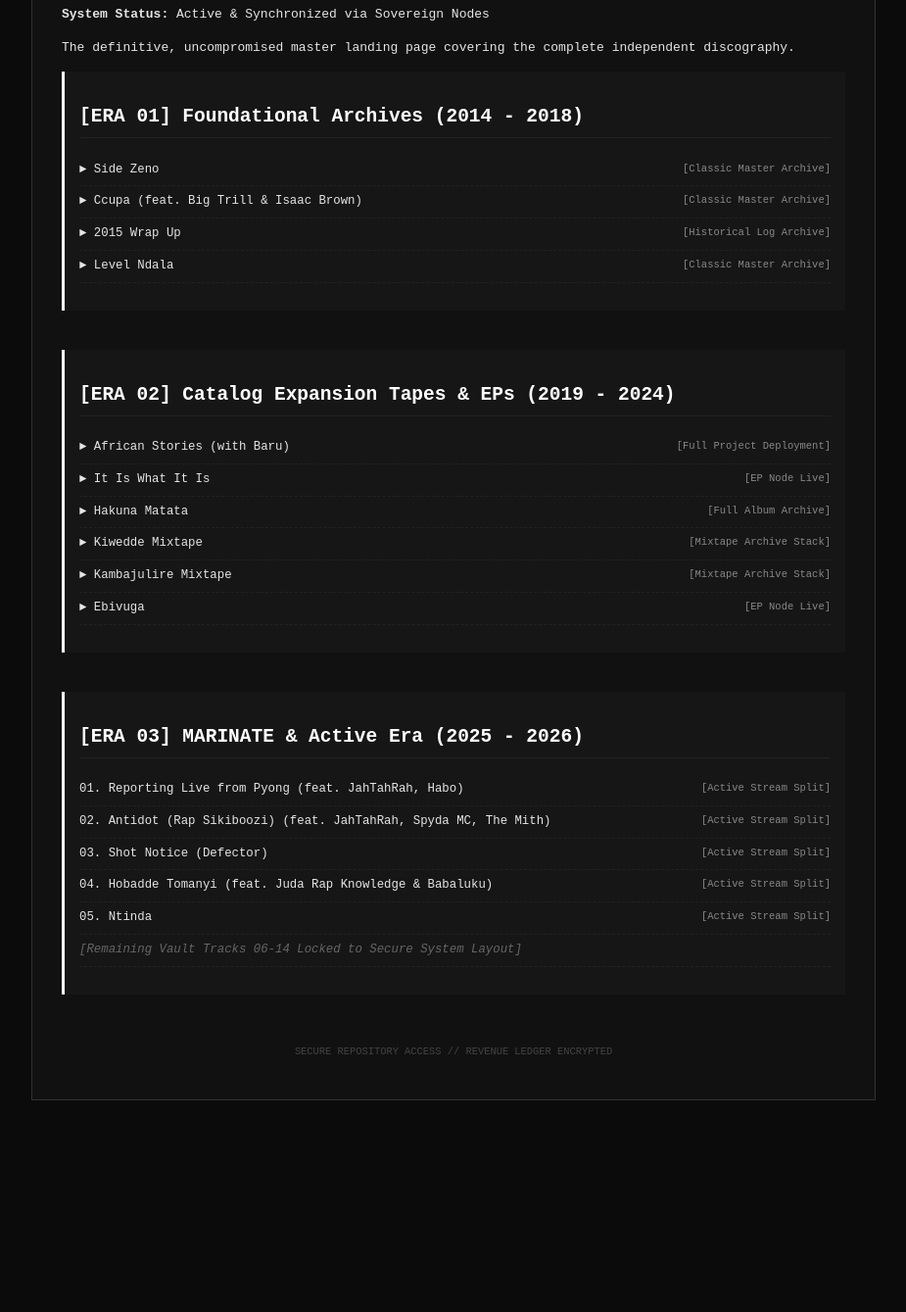
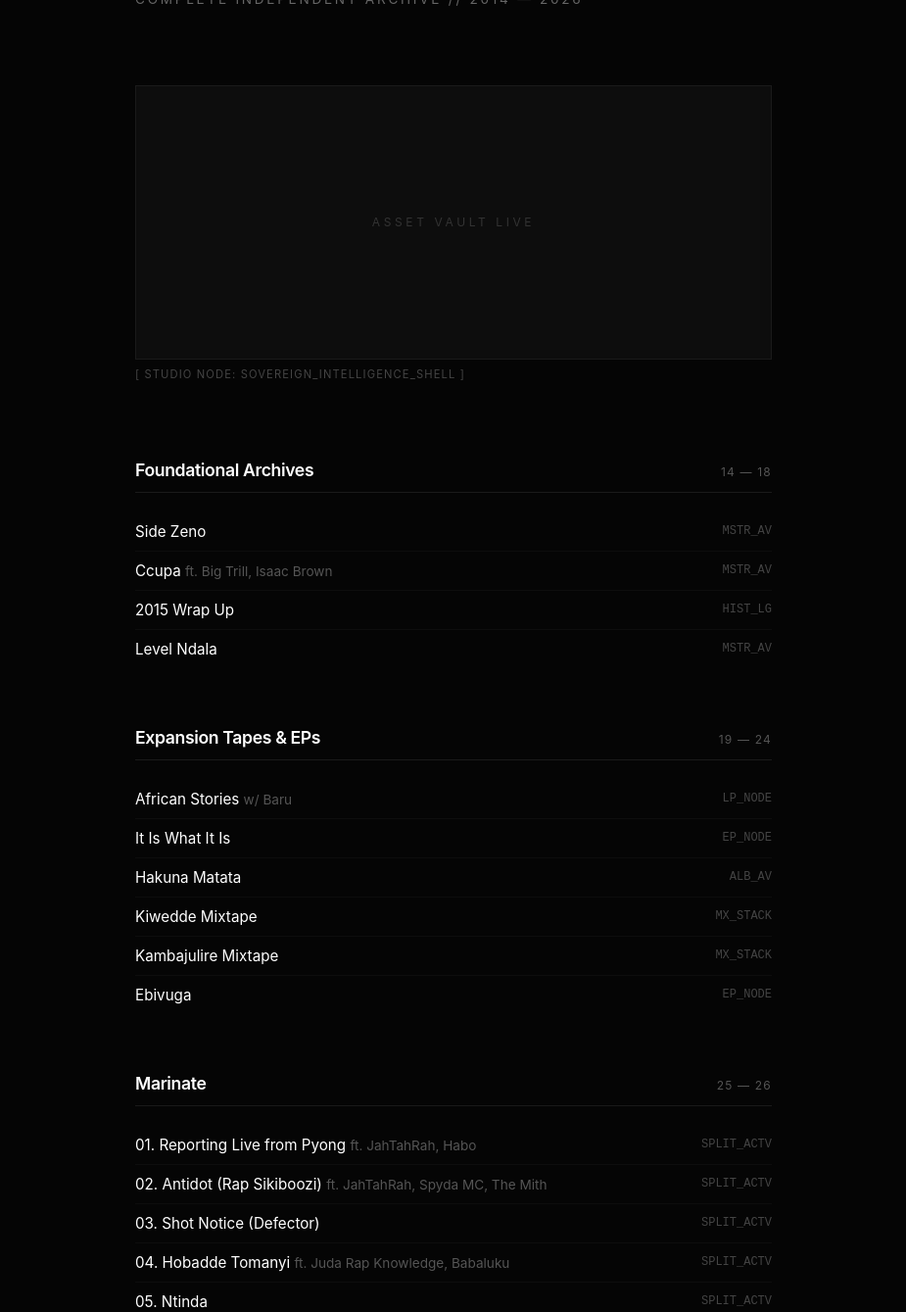
Before and after one commit to BudBudness/pryce-teeba-public, a plain HTML site: page index.html in a window 1280 px wide. Shown: the part 136-1475 px from the top of the page at 98% size, without its empty margins (177-1102 px from the left). Before the commit the page ends 1287 px from the top, so only its background shows below. Drawn offline with Linux system fonts and the light colour scheme.

Commit message:
Complete overhaul to minimal high fashion editorial layout

```diff
--- a/index.html
+++ b/index.html
@@ -3,61 +3,101 @@
 <head>
     <meta charset="UTF-8">
     <meta name="viewport" content="width=device-width, initial-scale=1.0">
-    <title>Pryce Teeba - Complete Catalog Vault</title>
+    <title>Pryce Teeba — Catalog</title>
     <style>
-        body { background-color: #0b0b0b; color: #e5e5e5; font-family: monospace; padding: 20px; line-height: 1.6; }
-        .vault-container { max-width: 800px; margin: 0 auto; border: 1px solid #333; padding: 30px; background-color: #111; }
-        h1, h2, h3 { color: #fff; border-bottom: 1px solid #222; padding-bottom: 5px; }
-        .era-block { margin-bottom: 40px; padding: 15px; border-left: 3px solid #fff; background: #161616; }
-        .track-list { list-style-type: none; padding-left: 0; }
-        .track-item { padding: 6px 0; border-bottom: 1px dashed #222; font-size: 0.95em; }
-        .tag { color: #888; font-size: 0.85em; float: right; }
-        .clear { clear: both; }
+        * { box-sizing: border-box; margin: 0; padding: 0; }
+        body { background-color: #050505; color: #ffffff; font-family: -apple-system, BlinkMacSystemFont, "Segoe UI", Roboto, Helvetica, Arial, sans-serif; padding: 40px 20px; -webkit-font-smoothing: antialiased; }
+        .wrapper { max-width: 650px; margin: 0 auto; }
+
+        /* High Fashion Header */
+        header { margin-bottom: 80px; margin-top: 40px; }
+        h1 { font-size: 2.2rem; font-weight: 800; letter-spacing: -0.05em; line-height: 1.1; text-transform: uppercase; margin-bottom: 8px; }
+        .subtitle { font-size: 0.85rem; font-weight: 400; text-transform: uppercase; letter-spacing: 0.2em; color: #666; }
+
+        /* Hero Visual Frame */
+        .hero-placeholder { width: 100%; height: 280px; background-color: #0d0d0d; border: 1px solid #1a1a1a; margin-bottom: 8px; display: flex; align-items: center; justify-content: center; color: #333; font-size: 0.75rem; letter-spacing: 0.3em; text-transform: uppercase; }
+        .hero-caption { font-size: 0.7rem; color: #444; letter-spacing: 0.1em; text-transform: uppercase; margin-bottom: 80px; }
+
+        /* Era Sectioning */
+        .era-section { margin-bottom: 60px; }
+        .era-header { display: flex; justify-content: space-between; align-items: baseline; border-bottom: 1px solid #1a1a1a; padding-bottom: 12px; margin-bottom: 20px; cursor: pointer; }
+        .era-title { font-size: 1.1rem; font-weight: 600; letter-spacing: -0.02em; }
+        .era-meta { font-size: 0.75rem; letter-spacing: 0.1em; color: #555; text-transform: uppercase; }
+
+        /* Track/Project Lists */
+        .catalog-list { list-style: none; }
+        .catalog-item { font-size: 0.95rem; font-weight: 400; padding: 10px 0; display: flex; justify-content: space-between; align-items: center; border-bottom: 1px solid #0d0d0d; }
+        .catalog-item:last-child { border-bottom: none; }
+        .item-meta { font-size: 0.75rem; color: #444; font-family: monospace; }
+        .locked-msg { font-size: 0.85rem; color: #444; font-style: italic; padding: 10px 0; }
+
+        /* Minimal Footer */
+        footer { margin-top: 120px; text-align: center; border-top: 1px solid #1a1a1a; padding-top: 30px; }
+        .footer-tag { font-size: 0.65rem; letter-spacing: 0.25em; color: #333; text-transform: uppercase; }
     </style>
 </head>
 <body>
-    <div class="vault-container">
-        <h1>PRYCE TEEBA // DIGITAL VAULT ARCHIVE</h1>
-        <p><strong>System Status:</strong> Active & Synchronized via Sovereign Nodes</p>
-        <p>The definitive, uncompromised master landing page covering the complete independent discography.</p>
+    <div class="wrapper">
+        <header>
+            <h1>Pryce Teeba</h1>
+            <div class="subtitle">Complete Independent Archive // 2014 — 2026</div>
+        </header>
 
-        <div class="era-block">
-            <h2>[ERA 01] Foundational Archives (2014 - 2018)</h2>
-            <ul class="track-list">
-                <li class="track-item">► Side Zeno <span class="tag">[Classic Master Archive]</span></li><div class="clear"></div>
-                <li class="track-item">► Ccupa (feat. Big Trill & Isaac Brown) <span class="tag">[Classic Master Archive]</span></li><div class="clear"></div>
-                <li class="track-item">► 2015 Wrap Up <span class="tag">[Historical Log Archive]</span></li><div class="clear"></div>
-                <li class="track-item">► Level Ndala <span class="tag">[Classic Master Archive]</span></li><div class="clear"></div>
-            </ul>
-        </div>
+        <!-- Dynamic High-Fashion Art Frame Placeholder -->
+        <div class="hero-placeholder">Asset Vault Live</div>
+        <div class="hero-caption">[ Studio Node: sovereign_intelligence_shell ]</div>
 
-        <div class="era-block">
-            <h2>[ERA 02] Catalog Expansion Tapes & EPs (2019 - 2024)</h2>
-            <ul class="track-list">
-                <li class="track-item">► African Stories (with Baru) <span class="tag">[Full Project Deployment]</span></li><div class="clear"></div>
-                <li class="track-item">► It Is What It Is <span class="tag">[EP Node Live]</span></li><div class="clear"></div>
-                <li class="track-item">► Hakuna Matata <span class="tag">[Full Album Archive]</span></li><div class="clear"></div>
-                <li class="track-item">► Kiwedde Mixtape <span class="tag">[Mixtape Archive Stack]</span></li><div class="clear"></div>
-                <li class="track-item">► Kambajulire Mixtape <span class="tag">[Mixtape Archive Stack]</span></li><div class="clear"></div>
-                <li class="track-item">► Ebivuga <span class="tag">[EP Node Live]</span></li><div class="clear"></div>
-            </ul>
-        </div>
+        <main>
+            <!-- ERA 01 -->
+            <section class="era-section">
+                <div class="era-header">
+                    <span class="era-title">Foundational Archives</span>
+                    <span class="era-meta">14 — 18</span>
+                </div>
+                <ul class="catalog-list">
+                    <li class="catalog-item"><span>Side Zeno</span><span class="item-meta">MSTR_AV</span></li>
+                    <li class="catalog-item"><span>Ccupa <span style="color:#555; font-size:0.85rem;">ft. Big Trill, Isaac Brown</span></span><span class="item-meta">MSTR_AV</span></li>
+                    <li class="catalog-item"><span>2015 Wrap Up</span><span class="item-meta">HIST_LG</span></li>
+                    <li class="catalog-item"><span>Level Ndala</span><span class="item-meta">MSTR_AV</span></li>
+                </ul>
+            </section>
 
-        <div class="era-block">
-            <h2>[ERA 03] MARINATE & Active Era (2025 - 2026)</h2>
-            <ul class="track-list">
-                <li class="track-item">01. Reporting Live from Pyong (feat. JahTahRah, Habo) <span class="tag">[Active Stream Split]</span></li><div class="clear"></div>
-                <li class="track-item">02. Antidot (Rap Sikiboozi) (feat. JahTahRah, Spyda MC, The Mith) <span class="tag">[Active Stream Split]</span></li><div class="clear"></div>
-                <li class="track-item">03. Shot Notice (Defector) <span class="tag">[Active Stream Split]</span></li><div class="clear"></div>
-                <li class="track-item">04. Hobadde Tomanyi (feat. Juda Rap Knowledge & Babaluku) <span class="tag">[Active Stream Split]</span></li><div class="clear"></div>
-                <li class="track-item">05. Ntinda <span class="tag">[Active Stream Split]</span></li><div class="clear"></div>
-                <div class="track-item" style="color: #666; font-style: italic;">[Remaining Vault Tracks 06-14 Locked to Secure System Layout]</div>
-            </ul>
-        </div>
+            <!-- ERA 02 -->
+            <section class="era-section">
+                <div class="era-header">
+                    <span class="era-title">Expansion Tapes & EPs</span>
+                    <span class="era-meta">19 — 24</span>
+                </div>
+                <ul class="catalog-list">
+                    <li class="catalog-item"><span>African Stories <span style="color:#555; font-size:0.85rem;">w/ Baru</span></span><span class="item-meta">LP_NODE</span></li>
+                    <li class="catalog-item"><span>It Is What It Is</span><span class="item-meta">EP_NODE</span></li>
+                    <li class="catalog-item"><span>Hakuna Matata</span><span class="item-meta">ALB_AV</span></li>
+                    <li class="catalog-item"><span>Kiwedde Mixtape</span><span class="item-meta">MX_STACK</span></li>
+                    <li class="catalog-item"><span>Kambajulire Mixtape</span><span class="item-meta">MX_STACK</span></li>
+                    <li class="catalog-item"><span>Ebivuga</span><span class="item-meta">EP_NODE</span></li>
+                </ul>
+            </section>
 
-        <p style="text-align: center; color: #444; font-size: 0.8em; margin-top: 50px;">
-            SECURE REPOSITORY ACCESS // REVENUE LEDGER ENCRYPTED
-        </p>
+            <!-- ERA 03 -->
+            <section class="era-section">
+                <div class="era-header">
+                    <span class="era-title">Marinate</span>
+                    <span class="era-meta">25 — 26</span>
+                </div>
+                <ul class="catalog-list">
+                    <li class="catalog-item"><span>01. Reporting Live from Pyong <span style="color:#555; font-size:0.85rem;">ft. JahTahRah, Habo</span></span><span class="item-meta">SPLIT_ACTV</span></li>
+                    <li class="catalog-item"><span>02. Antidot (Rap Sikiboozi) <span style="color:#555; font-size:0.85rem;">ft. JahTahRah, Spyda MC, The Mith</span></span><span class="item-meta">SPLIT_ACTV</span></li>
+                    <li class="catalog-item"><span>03. Shot Notice (Defector)</span><span class="item-meta">SPLIT_ACTV</span></li>
+                    <li class="catalog-item"><span>04. Hobadde Tomanyi <span style="color:#555; font-size:0.85rem;">ft. Juda Rap Knowledge, Babaluku</span></span><span class="item-meta">SPLIT_ACTV</span></li>
+                    <li class="catalog-item"><span>05. Ntinda</span><span class="item-meta">SPLIT_ACTV</span></li>
+                    <li class="locked-msg">Vault segments 06—14 restricted to secure backend ledger routing.</li>
+                </ul>
+            </section>
+        </main>
+
+        <footer>
+            <div class="footer-tag">Sovereign Encryption Architecture // Encrypted Revenue Ledger</div>
+        </footer>
     </div>
 </body>
 </html>
```
